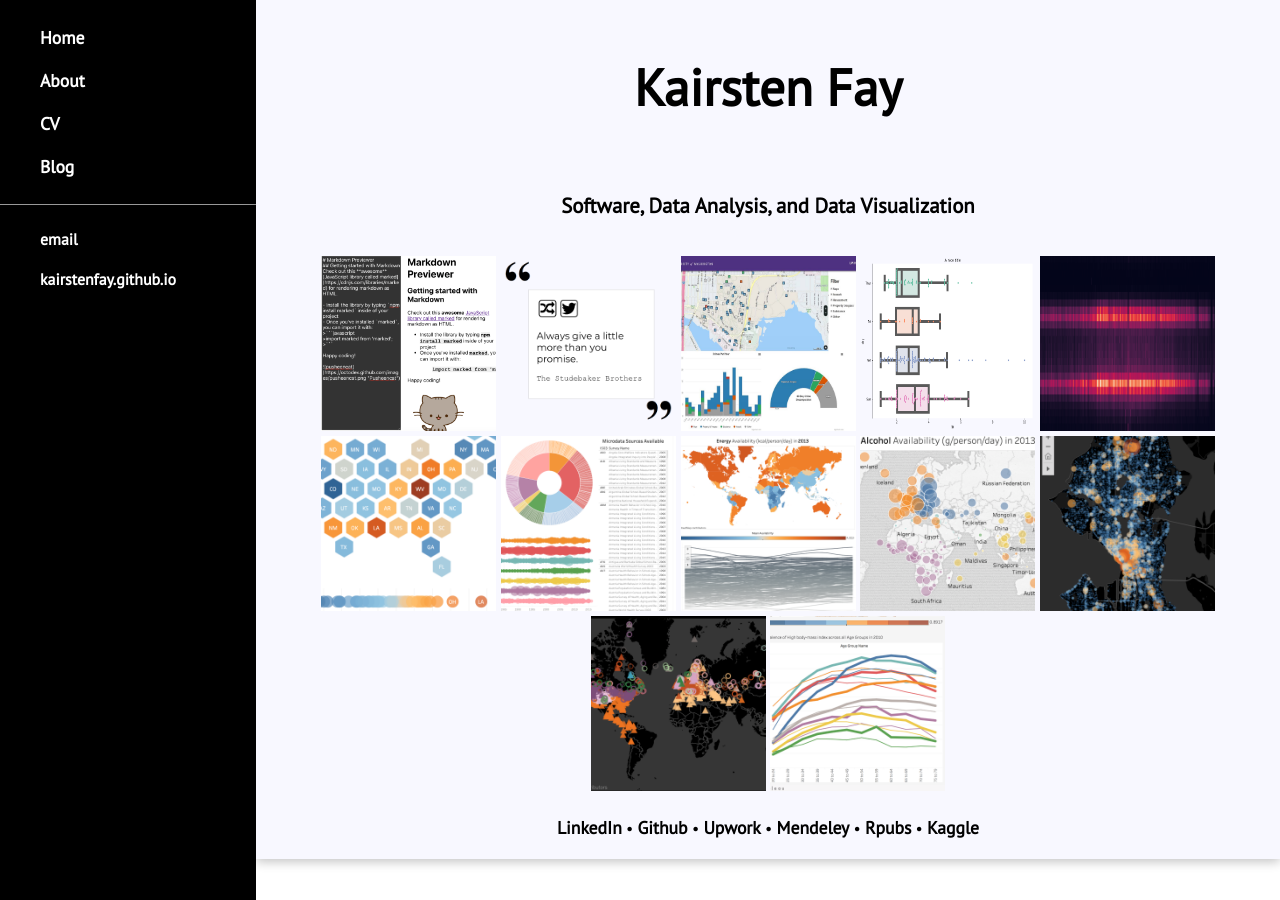
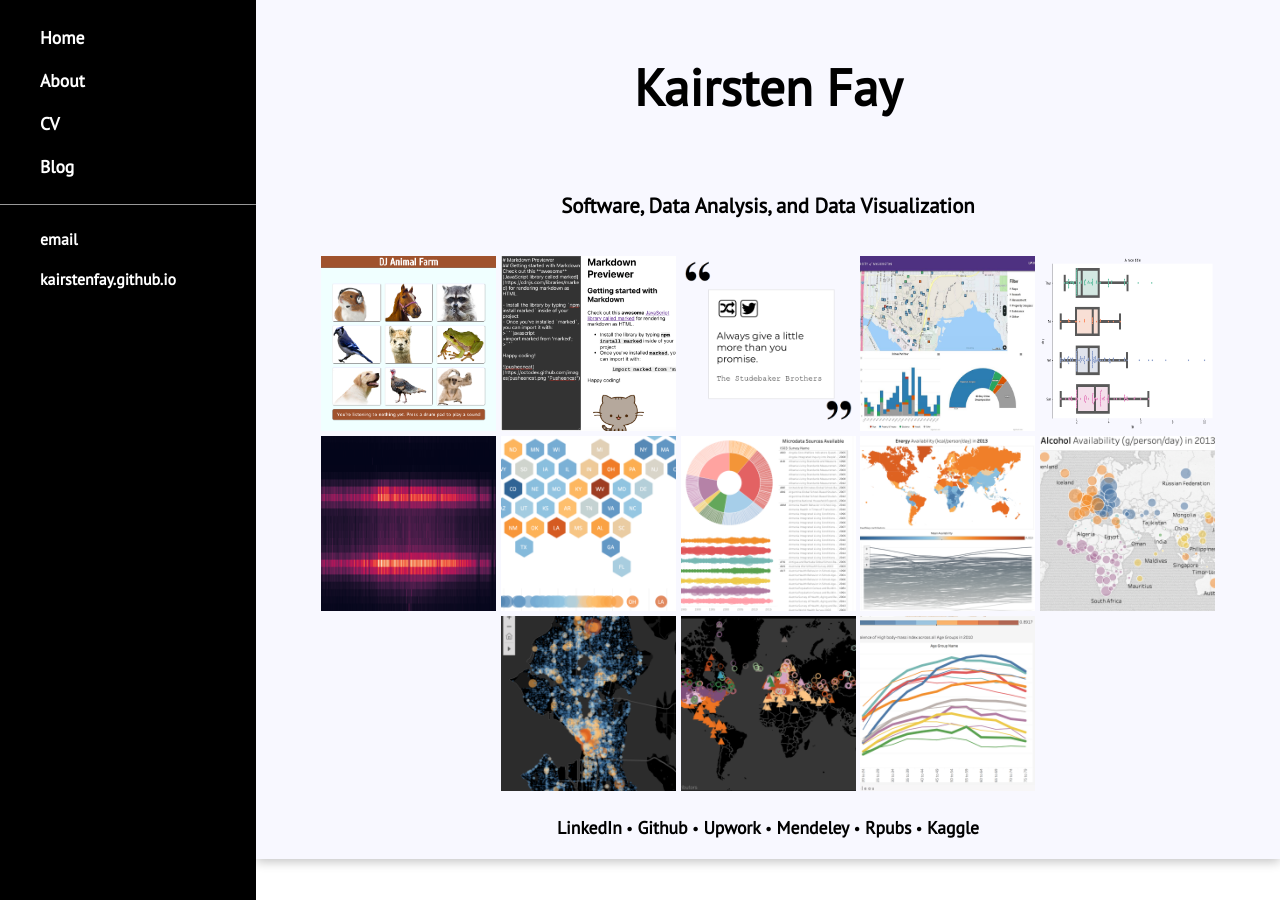
Before and after one commit to kairstenfay/kairstenfay.github.io, a Jekyll site: the page built from index.html, in a window 1280 px wide. Built offline with Jekyll 4.4.1, drawn with Linux system fonts in a browser that asks for light colours.

Commit message:
Successfully added new react app

```diff
--- a/index.html
+++ b/index.html
@@ -19,6 +19,11 @@ statistical analysis inference computer science software engineer -->
     <div style="display: flex; justify-content: center;">
 
         <div style="display: table; align-self: center; width:100%">
+            <a href="d1ind7wo7ky8xp.cloudfront.net">
+                <img class="link cell"
+                     src="images/thumbnail_react_drum_machine.png"
+                     alt="DJ Animal Farm drum machine" />
+            </a>
             <a href="http://d133mlraxlxi2j.cloudfront.net">
                 <img class="link cell"
                      src="images/thumbnail_react_markdown_previewer.png"
```
Also changed, not shown: images/thumbnail_react_drum_machine.png (added).
